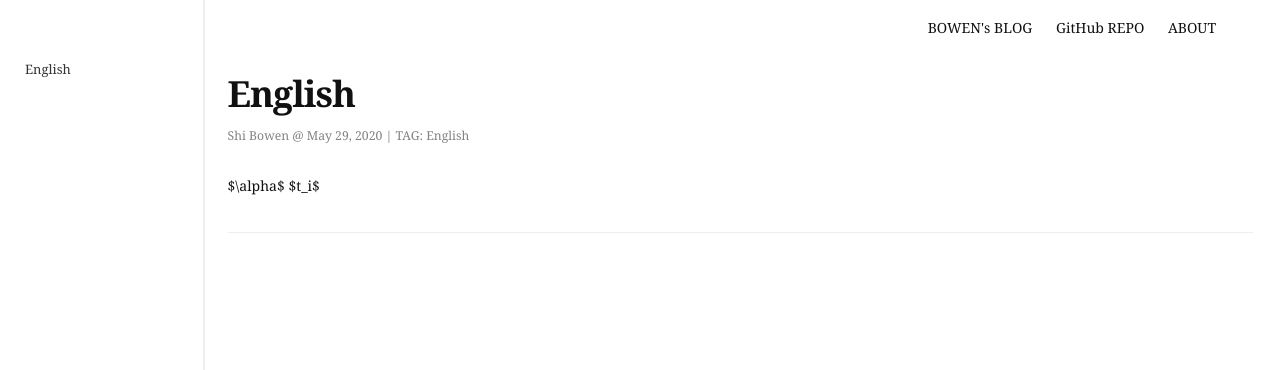
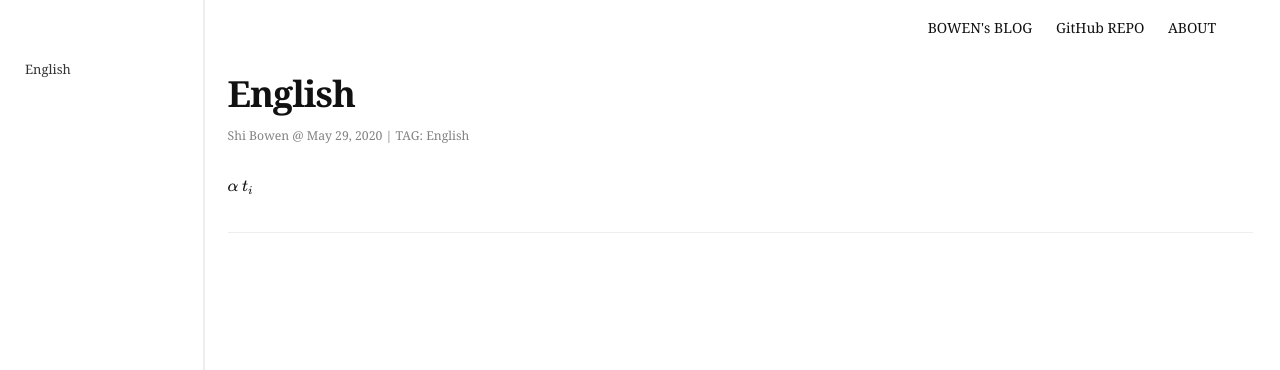
Before and after one commit to BenEcon/benecon.github.io, a Jekyll site: the page built from _posts/2020-05-29-english.md, in a window 1280 px wide. Shown: the top 370 px of the page. Built offline with Jekyll 4.4.1, drawn with Linux system fonts in a browser that asks for light colours; formulas are drawn with MathJax 3; part of the change alters nothing that is shown.

Commit message:
Update 2 files from _includes/
Update _includes/_mathjax_support.html
Update _includes/head.html

```diff
--- a/_includes/_mathjax_support.html
+++ b/_includes/_mathjax_support.html
@@ -21,5 +21,5 @@
     );
 </script>
 <script type="text/javascript" async
-    src="https://cdn.jsdelivr.net/npm/mathjax@2/MathJax.js?config=TeX-AMS-MML_CHTML">
+    src="https://cdn.jsdelivr.net/npm/mathjax@2/MathJax.js">
 </script>
--- a/_includes/head.html
+++ b/_includes/head.html
@@ -35,13 +35,13 @@
     });
     //-->
     </script>
-    <!-- {% if page.use_math %}
+    {% if page.use_math %}
         {% include _mathjax_support.html %}
-    {% endif %} -->
+    {% endif %}
     <!-- MathJax -->
-    <script type="text/javascript"
-      src="https://cdn.jsdelivr.net/npm/mathjax@3/es5/tex-mml-chtml.js?config=TeX-AMS-MML_HTMLorMML">
-    </script>
+    <!-- <script type="text/javascript"
+        src="https://cdn.jsdelivr.net/npm/mathjax@3/es5/tex-mml-chtml.js?config=TeX-AMS-MML_HTMLorMML">
+    </script> -->
     <!-- <script type="text/javascript" id="MathJax-script" async
         src="https://cdn.jsdelivr.net/npm/mathjax@3/es5/tex-mml-chtml.js">
     </script> -->
```
